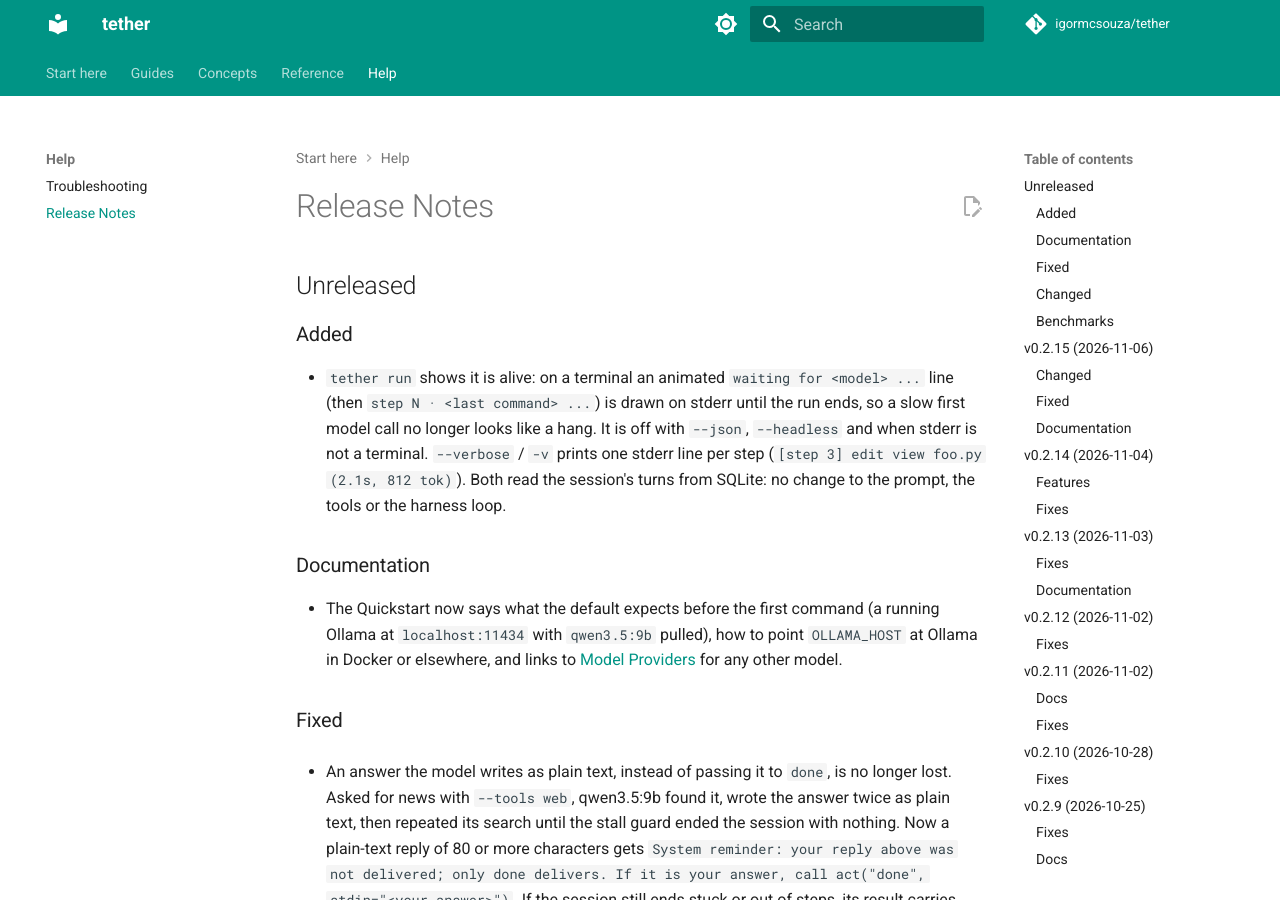
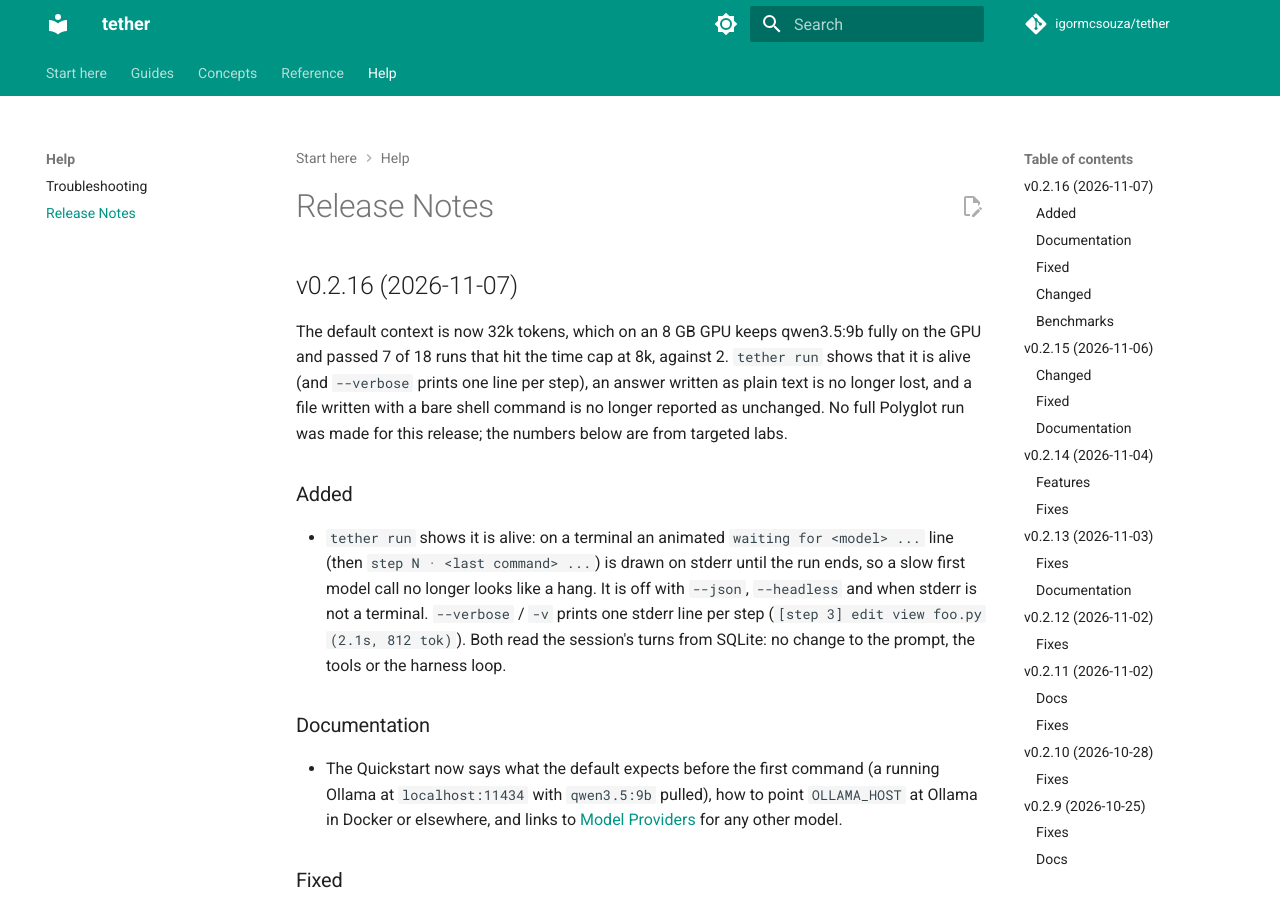
Before and after one commit to igormcsouza/tether, an MkDocs documentation site: the page built from docs/release-notes.md, in a window 1280 px wide and 900 px high. Built offline with MkDocs 1.6.1 and Material for MkDocs 9.7.7, drawn with Linux system fonts in a browser that asks for light colours; comment, search, counter and statistics services are not loaded.

Commit message:
release: v0.2.16 (#244)
Bumps `__version__` to 0.2.16 and turns the Unreleased notes into the
v0.2.16 entry.

## Release candidate checks

Installed from this branch with `uv tool install` and run on
`local/qwen3.5:9b`, one workspace per case:

| Case | Result |
|---|---|
| plain question, no tools | COMPLETED, `391` (50 s incl. model load) |
| `--tools web -v`, the user's news question | COMPLETED with an answer,
54 s |
| fix-a-failing-test guide, `--verify`, `-v` | COMPLETED, 8 steps, test
green, verbose lines printed |
| release-note pipeline guide | COMPLETED, NOTE.md written, 3 sessions
in `tether list` |
| `@tool` SDK guide (fruit prices) | `COMPLETED - 5.45 EUR` |
| `--headless` + status / wait / read --steps | COMPLETED, hello.txt =
ok |
| `--json` | valid v1 JSON, exit 0 |

e2e on the merged code (#243): 83 passed. No full Polyglot run for this
release.

north star: 58.8% (v0.2.15, 68 runs) -> not measured for v0.2.16 (no
full run; targeted labs in the notes)

🤖 Generated with [Claude Code](https://claude.com/claude-code)

Co-authored-by: Claude Opus 5.5 <noreply@anthropic.com>

```diff
--- a/docs/release-notes.md
+++ b/docs/release-notes.md
@@ -1,6 +1,8 @@
 # Release Notes
 
-## Unreleased
+## v0.2.16 (2026-11-07)
+
+The default context is now 32k tokens, which on an 8 GB GPU keeps qwen3.5:9b fully on the GPU and passed 7 of 18 runs that hit the time cap at 8k, against 2. `tether run` shows that it is alive (and `--verbose` prints one line per step), an answer written as plain text is no longer lost, and a file written with a bare shell command is no longer reported as unchanged. No full Polyglot run was made for this release; the numbers below are from targeted labs.
 
 ### Added
 
--- a/tether/__init__.py
+++ b/tether/__init__.py
@@ -32,7 +32,7 @@ from tether.store import (
     ToolOffender,
 )
 
-__version__ = "0.2.15"
+__version__ = "0.2.16"
 
 __all__ = [
     "ActionCall",
```
Also changed, not shown: 1 other file.
